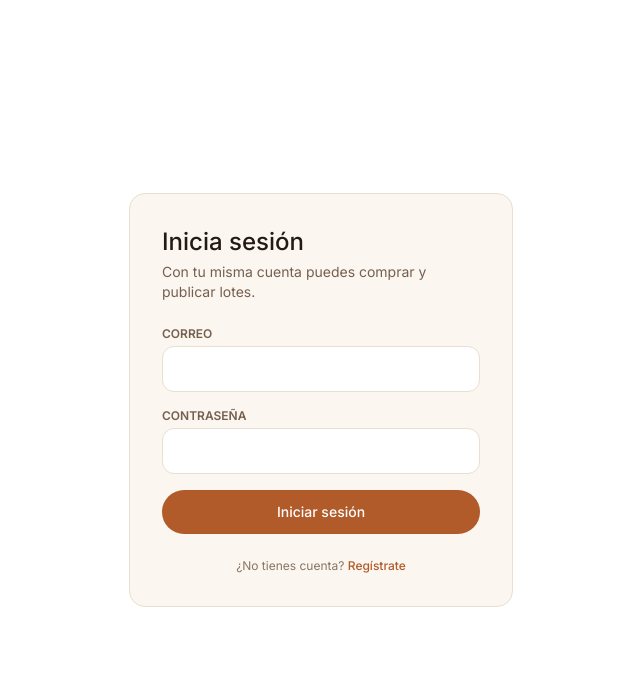
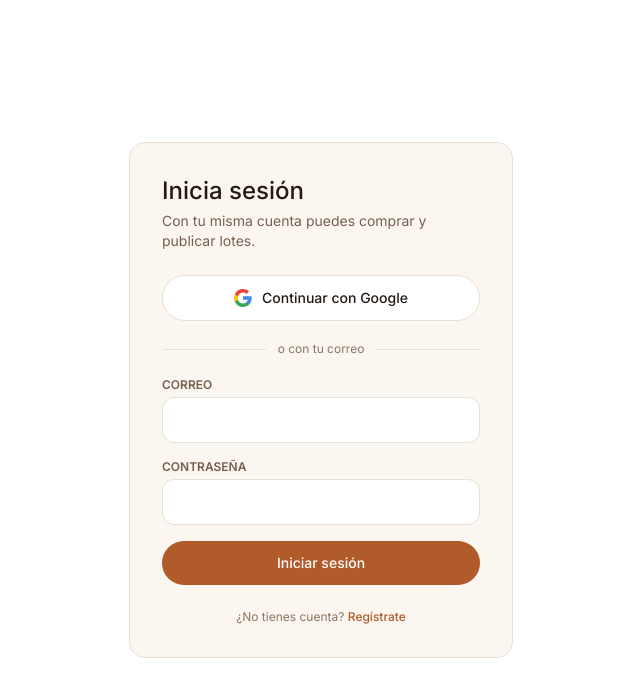
Before and after one commit to nexusnodeos/nexus-node, a Next.js app: page /login in a window 1280 px wide. Shown: the top 696 px of the page, without its empty margins (319-959 px from the left). Built offline with nearby package versions, Linux system fonts and the light colour scheme; no server answers.

Commit message:
feat: boton Continuar con Google (OAuth) en /login y /registro

```diff
--- a/src/app/login/page.tsx
+++ b/src/app/login/page.tsx
@@ -5,6 +5,7 @@ import Link from "next/link";
 import { useRouter, useSearchParams } from "next/navigation";
 import { Fraunces } from "next/font/google";
 import { supabase } from "@/lib/supabase";
+import GoogleAuthButton from "@/components/GoogleAuthButton";
 
 const display = Fraunces({
   subsets: ["latin"],
@@ -46,6 +47,14 @@ function LoginForm() {
     <>
       <h1 className="text-2xl font-medium text-[#241A14] mb-1" style={displayFont}>Inicia sesión</h1>
       <p className="text-sm text-[#75604F] mb-6">Con tu misma cuenta puedes comprar y publicar lotes.</p>
+
+      <GoogleAuthButton redirectTo={redirectTo} />
+
+      <div className="flex items-center gap-3 my-5">
+        <div className="flex-1 h-px bg-[#E9DFD2]" />
+        <span className="text-xs text-[#8A7561]">o con tu correo</span>
+        <div className="flex-1 h-px bg-[#E9DFD2]" />
+      </div>
 
       <form onSubmit={manejarLogin} className="space-y-4">
         <div>
--- a/src/app/registro/page.tsx
+++ b/src/app/registro/page.tsx
@@ -5,6 +5,7 @@ import Link from "next/link";
 import { useRouter, useSearchParams } from "next/navigation";
 import { Fraunces } from "next/font/google";
 import { supabase } from "@/lib/supabase";
+import GoogleAuthButton from "@/components/GoogleAuthButton";
 
 const display = Fraunces({
   subsets: ["latin"],
@@ -101,6 +102,14 @@ function RegistroForm() {
       <h1 className="text-2xl font-medium text-[#241A14] mb-1" style={displayFont}>Crea tu cuenta</h1>
       <p className="text-sm text-[#75604F] mb-6">Con una sola cuenta puedes comprar y, cuando quieras, publicar lotes para vender.</p>
 
+      <GoogleAuthButton redirectTo={redirectTo} />
+
+      <div className="flex items-center gap-3 my-5">
+        <div className="flex-1 h-px bg-[#E9DFD2]" />
+        <span className="text-xs text-[#8A7561]">o con tu correo</span>
+        <div className="flex-1 h-px bg-[#E9DFD2]" />
+      </div>
+
       <form onSubmit={manejarRegistro} className="space-y-4">
         <div>
           <label className="block text-xs font-semibold text-[#75604F] uppercase mb-1">Correo</label>
--- /dev/null
+++ b/src/components/GoogleAuthButton.tsx
@@ -0,0 +1,53 @@
+"use client";
+
+import { useState } from "react";
+import { supabase } from "@/lib/supabase";
+
+function GoogleIcon() {
+  return (
+    <svg width="18" height="18" viewBox="0 0 18 18" aria-hidden="true">
+      <path fill="#4285F4" d="M17.64 9.2c0-.64-.06-1.25-.16-1.84H9v3.48h4.84a4.14 4.14 0 0 1-1.8 2.72v2.26h2.92c1.7-1.57 2.68-3.88 2.68-6.62z" />
+      <path fill="#34A853" d="M9 18c2.43 0 4.47-.8 5.96-2.18l-2.92-2.26c-.81.54-1.84.86-3.04.86-2.34 0-4.32-1.58-5.03-3.7H.98v2.33A9 9 0 0 0 9 18z" />
+      <path fill="#FBBC05" d="M3.97 10.72A5.4 5.4 0 0 1 3.68 9c0-.6.1-1.18.29-1.72V4.95H.98A9 9 0 0 0 0 9c0 1.45.35 2.83.98 4.05l2.99-2.33z" />
+      <path fill="#EA4335" d="M9 3.58c1.32 0 2.51.46 3.44 1.35l2.58-2.58C13.46.89 11.43 0 9 0A9 9 0 0 0 .98 4.95l2.99 2.33C4.68 5.16 6.66 3.58 9 3.58z" />
+    </svg>
+  );
+}
+
+export default function GoogleAuthButton({ redirectTo }: { redirectTo: string }) {
+  const [cargando, setCargando] = useState(false);
+  const [error, setError] = useState<string | null>(null);
+
+  const continuarConGoogle = async () => {
+    setCargando(true);
+    setError(null);
+    try {
+      const { error: oauthError } = await supabase.auth.signInWithOAuth({
+        provider: "google",
+        options: {
+          redirectTo: `${window.location.origin}${redirectTo}`,
+        },
+      });
+      if (oauthError) throw oauthError;
+      // Supabase redirige a Google; el navegador sale de esta página aquí mismo.
+    } catch (err: any) {
+      setError(err.message || "No se pudo iniciar con Google.");
+      setCargando(false);
+    }
+  };
+
+  return (
+    <div>
+      <button
+        type="button"
+        onClick={continuarConGoogle}
+        disabled={cargando}
+        className="w-full flex items-center justify-center gap-2.5 bg-white hover:bg-[#FBF6F0] border border-[#E9DFD2] text-[#241A14] font-medium text-sm py-3 rounded-full transition-colors disabled:opacity-50"
+      >
+        <GoogleIcon />
+        {cargando ? "Conectando..." : "Continuar con Google"}
+      </button>
+      {error && <p className="text-xs text-rose-600 mt-2 text-center">{error}</p>}
+    </div>
+  );
+}
```
